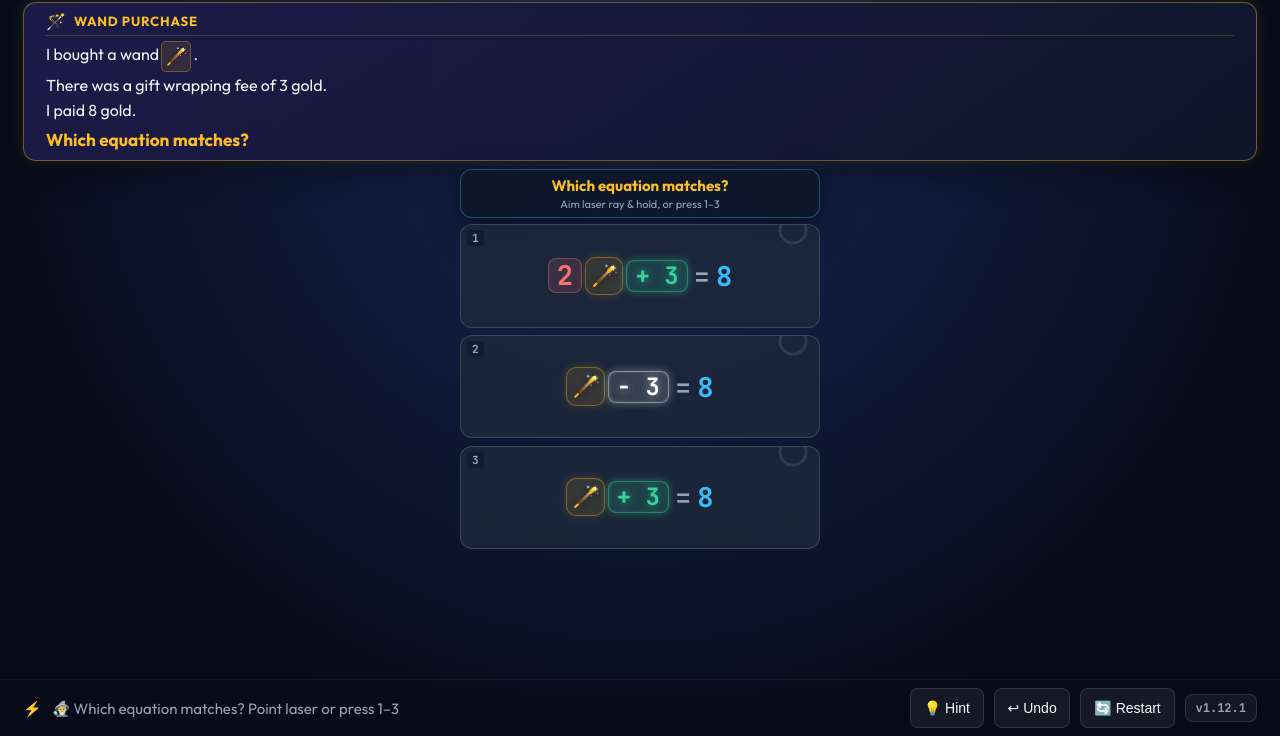
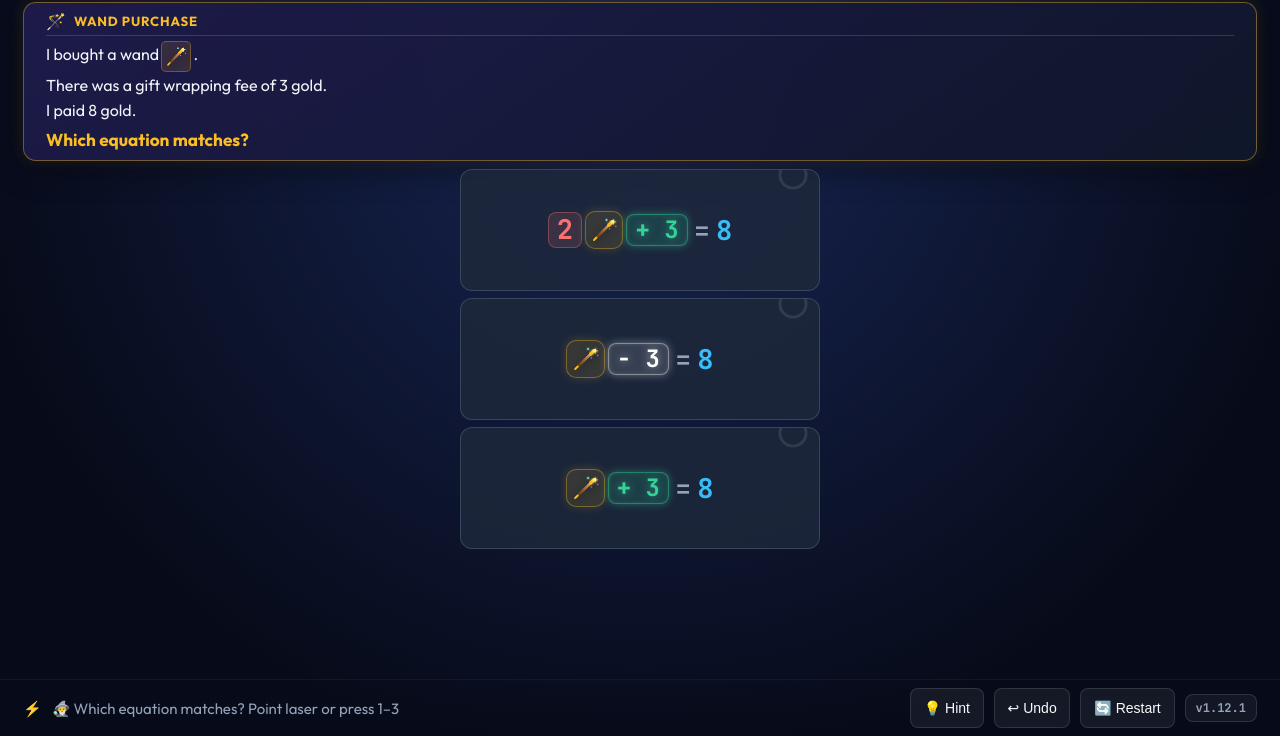
Before and after one commit to joerae/algebralaser, a website built with Vite: page index.html in a window 1280 px wide. Shown: the part 64-800 px from the top of the page. Built offline with nearby package versions, Linux system fonts and the light colour scheme; no server answers.

Commit message:
Removing some unneeded text

```diff
--- a/src/main.ts
+++ b/src/main.ts
@@ -1388,7 +1388,7 @@ class App {
         const left = this.computeDesktopPanelLeft(columnWidth, cameraRect, stageLeft, stageRect);
 
         const cardsContainer = this.storyChoicesColumnEl.querySelector<HTMLElement>('.story-equation-cards-vertical');
-        const headerExtra = cardsContainer?.offsetTop ?? 48;
+        const headerExtra = cardsContainer?.offsetTop ?? 0;
         const top = Math.max(4, cameraRect.top - stageTop - headerExtra);
         const safeCardsHeight = cameraRect.height;
         const totalHeight = safeCardsHeight + headerExtra;
--- a/src/ui/equationChoiceView.ts
+++ b/src/ui/equationChoiceView.ts
@@ -46,9 +46,6 @@ export class EquationChoiceView {
 
       return `
         <button id="${cand.id}" class="story-equation-card ${isSelected ? 'selected' : ''}" data-choice-id="${cand.id}" aria-label="Equation choice ${keyNum}">
-          <div class="choice-header">
-            <span class="choice-key-badge">${keyNum}</span>
-          </div>
           <div class="choice-equation-expr">
             <div class="choice-lhs">
               ${productHtml}
@@ -73,10 +70,6 @@ export class EquationChoiceView {
     ` : '';
 
     this.container.innerHTML = `
-      <div class="choices-prompt arithmetic-question">
-        <div class="question-text">Which equation matches?</div>
-        <div class="question-subtext">Aim laser ray & hold, or press 1–3</div>
-      </div>
       ${feedbackHtml}
       <div class="story-equation-cards-vertical">
         ${cardsHtml}
```
Also changed, not shown: src/styles/TODO.md (+3 -0 lines), dist/assets/index-B0yxRQ7f.js, dist/index.html.
